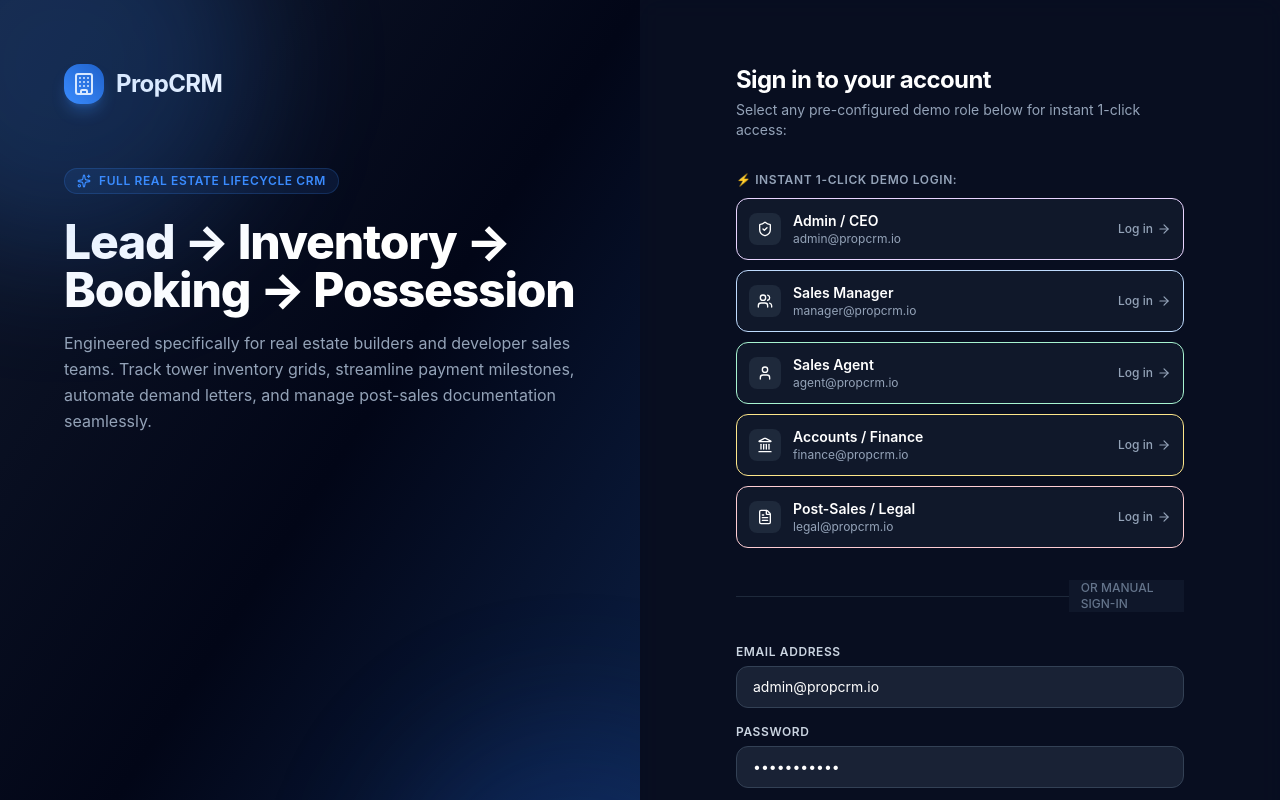
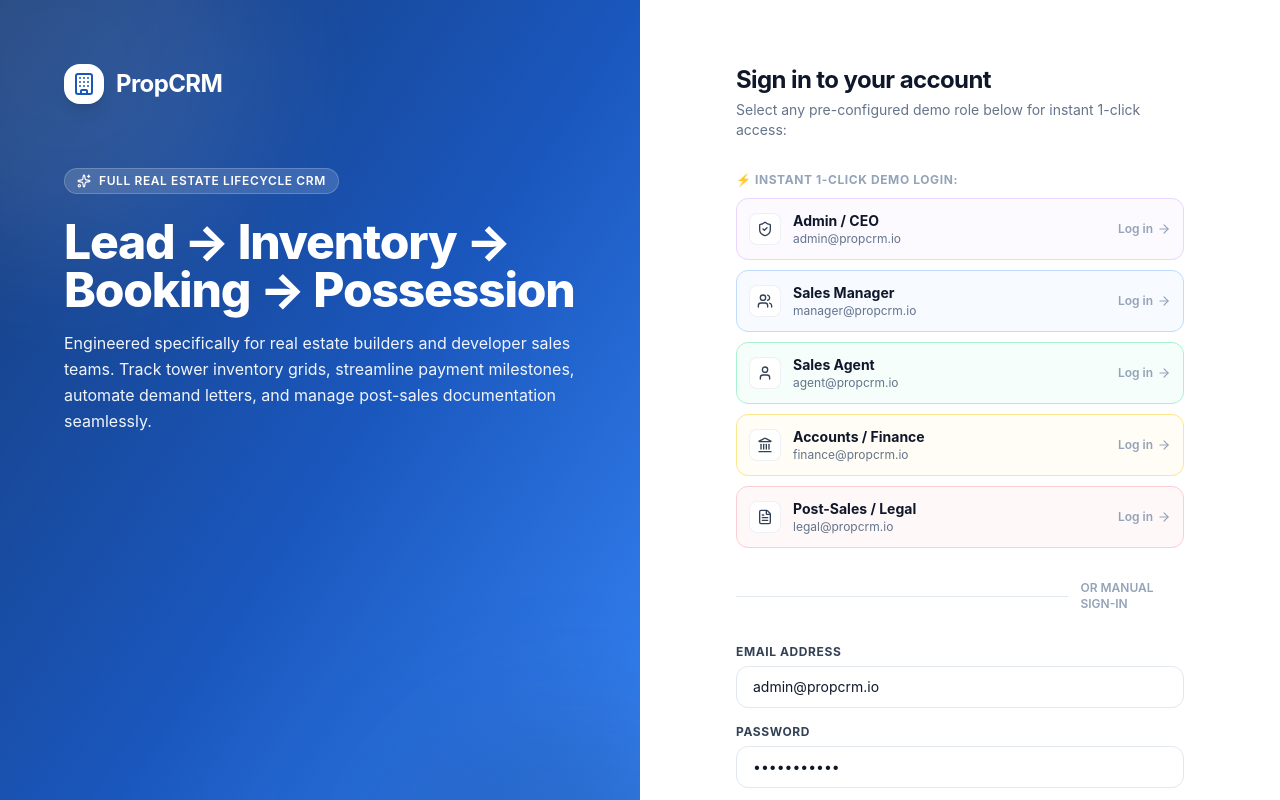
Before and after one commit to Akashxofficial/CRM-1, a Next.js app: page /login in a window 1280 px wide. Shown: the top 800 px of the page. Built offline with nearby package versions, Linux system fonts and the light colour scheme.

Commit message:
style: switch to clean white enterprise base theme with #3B8CFF brand accents

```diff
--- a/src/app/layout.tsx
+++ b/src/app/layout.tsx
@@ -12,8 +12,8 @@ export default function RootLayout({
   children: React.ReactNode;
 }>) {
   return (
-    <html lang="en" className="dark">
-      <body className="antialiased font-sans bg-slate-950 text-slate-50 min-h-screen">
+    <html lang="en">
+      <body className="antialiased font-sans bg-[#F8FAFC] text-slate-900 min-h-screen">
         {children}
       </body>
     </html>
--- a/src/app/login/page.tsx
+++ b/src/app/login/page.tsx
@@ -26,7 +26,6 @@ export default function LoginPage() {
     e.preventDefault();
     setError("");
     startTransition(async () => {
-      // Find role for email or switch to admin
       let role: any = "ADMIN";
       if (email.includes("manager")) role = "SALES_MANAGER";
       else if (email.includes("agent")) role = "SALES_AGENT";
@@ -43,24 +42,24 @@ export default function LoginPage() {
   };
 
   const demoAccounts = [
-    { role: "ADMIN", name: "Admin / CEO", email: "admin@propcrm.io", icon: ShieldCheck, color: "border-purple-200 hover:border-purple-500 bg-purple-50/30 text-purple-700" },
-    { role: "SALES_MANAGER", name: "Sales Manager", email: "manager@propcrm.io", icon: Users, color: "border-blue-200 hover:border-blue-500 bg-blue-50/30 text-blue-700" },
-    { role: "SALES_AGENT", name: "Sales Agent", email: "agent@propcrm.io", icon: User, color: "border-emerald-200 hover:border-emerald-500 bg-emerald-50/30 text-emerald-700" },
-    { role: "ACCOUNTS", name: "Accounts / Finance", email: "finance@propcrm.io", icon: Landmark, color: "border-amber-200 hover:border-amber-500 bg-amber-50/30 text-amber-700" },
-    { role: "POST_SALES", name: "Post-Sales / Legal", email: "legal@propcrm.io", icon: FileText, color: "border-rose-200 hover:border-rose-500 bg-rose-50/30 text-rose-700" },
+    { role: "ADMIN", name: "Admin / CEO", email: "admin@propcrm.io", icon: ShieldCheck, color: "border-purple-200 hover:border-purple-400 bg-purple-50/50 text-purple-700 hover:bg-purple-50" },
+    { role: "SALES_MANAGER", name: "Sales Manager", email: "manager@propcrm.io", icon: Users, color: "border-blue-200 hover:border-blue-400 bg-blue-50/50 text-blue-700 hover:bg-blue-50" },
+    { role: "SALES_AGENT", name: "Sales Agent", email: "agent@propcrm.io", icon: User, color: "border-emerald-200 hover:border-emerald-400 bg-emerald-50/50 text-emerald-700 hover:bg-emerald-50" },
+    { role: "ACCOUNTS", name: "Accounts / Finance", email: "finance@propcrm.io", icon: Landmark, color: "border-amber-200 hover:border-amber-400 bg-amber-50/50 text-amber-700 hover:bg-amber-50" },
+    { role: "POST_SALES", name: "Post-Sales / Legal", email: "legal@propcrm.io", icon: FileText, color: "border-rose-200 hover:border-rose-400 bg-rose-50/50 text-rose-700 hover:bg-rose-50" },
   ];
 
   return (
-    <div className="min-h-screen w-full flex flex-col lg:flex-row bg-slate-950 text-white font-sans">
+    <div className="min-h-screen w-full flex flex-col lg:flex-row bg-[#F8FAFC] text-slate-900 font-sans">
       {/* Left Column: Hero & Branding */}
-      <div className="lg:w-1/2 p-8 lg:p-16 flex flex-col justify-between relative overflow-hidden bg-gradient-to-br from-slate-900 via-slate-950 to-[#0E254E]">
+      <div className="lg:w-1/2 p-8 lg:p-16 flex flex-col justify-between relative overflow-hidden bg-gradient-to-br from-[#163C7A] via-[#1A57BD] to-[#3B8CFF] text-white">
         {/* Background Glows */}
-        <div className="absolute -top-32 -left-32 w-96 h-96 bg-[#3B8CFF]/20 rounded-full blur-3xl pointer-events-none" />
-        <div className="absolute -bottom-32 -right-32 w-96 h-96 bg-[#1A57BD]/20 rounded-full blur-3xl pointer-events-none" />
+        <div className="absolute -top-32 -left-32 w-96 h-96 bg-white/10 rounded-full blur-3xl pointer-events-none" />
+        <div className="absolute -bottom-32 -right-32 w-96 h-96 bg-[#0E254E]/20 rounded-full blur-3xl pointer-events-none" />
 
-        <div>
+        <div className="relative z-10">
           <div className="flex items-center gap-3">
-            <div className="w-10 h-10 rounded-2xl bg-gradient-to-tr from-[#3B8CFF] to-[#1A57BD] flex items-center justify-center text-white shadow-lg shadow-[#3B8CFF]/30">
+            <div className="w-10 h-10 rounded-2xl bg-white text-[#1A57BD] flex items-center justify-center shadow-lg font-bold">
               <Building className="w-6 h-6" />
             </div>
             <span className="font-bold text-2xl tracking-tight text-white font-heading">
@@ -69,13 +68,13 @@ export default function LoginPage() {
           </div>
 
           <div className="mt-16 max-w-lg">
-            <div className="inline-flex items-center gap-2 px-3 py-1 rounded-full bg-[#3B8CFF]/10 border border-[#3B8CFF]/20 text-[#3B8CFF] text-xs font-semibold uppercase tracking-wider mb-6">
+            <div className="inline-flex items-center gap-2 px-3 py-1 rounded-full bg-white/15 border border-white/20 text-white text-xs font-semibold uppercase tracking-wider mb-6 backdrop-blur-sm">
               <Sparkles className="w-3.5 h-3.5" /> Full Real Estate Lifecycle CRM
             </div>
             <h1 className="text-4xl lg:text-5xl font-extrabold tracking-tight text-white leading-tight">
               Lead → Inventory → Booking → Possession
             </h1>
-            <p className="mt-4 text-base text-slate-400 leading-relaxed">
+            <p className="mt-4 text-base text-slate-100 leading-relaxed">
               Engineered specifically for real estate builders and developer sales teams.
               Track tower inventory grids, streamline payment milestones, automate demand letters,
               and manage post-sales documentation seamlessly.
@@ -83,7 +82,7 @@ export default function LoginPage() {
           </div>
         </div>
 
-        <div className="mt-12 pt-8 border-t border-slate-800 flex flex-wrap items-center gap-8 text-xs text-slate-400">
+        <div className="mt-12 pt-8 border-t border-white/15 flex flex-wrap items-center gap-8 text-xs text-white/80 relative z-10">
           <div>
             <p className="text-white font-bold text-lg">100%</p>
             <p>RBAC Enforced</p>
@@ -100,24 +99,24 @@ export default function LoginPage() {
       </div>
 
       {/* Right Column: Instant Role Login & Credentials */}
-      <div className="lg:w-1/2 p-8 lg:p-16 flex flex-col justify-center bg-slate-900/50 backdrop-blur-md">
+      <div className="lg:w-1/2 p-8 lg:p-16 flex flex-col justify-center bg-white">
         <div className="max-w-md w-full mx-auto space-y-8">
           <div>
-            <h2 className="text-2xl font-bold text-white tracking-tight">Sign in to your account</h2>
-            <p className="text-sm text-slate-400 mt-1">
+            <h2 className="text-2xl font-bold text-slate-900 tracking-tight">Sign in to your account</h2>
+            <p className="text-sm text-slate-500 mt-1">
               Select any pre-configured demo role below for instant 1-click access:
             </p>
           </div>
 
           {error && (
-            <div className="p-3.5 rounded-xl bg-rose-500/10 border border-rose-500/30 text-rose-400 text-xs">
+            <div className="p-3.5 rounded-xl bg-rose-50 border border-rose-200 text-rose-600 text-xs">
               {error}
             </div>
           )}
 
           {/* 1-Click Demo Personas */}
           <div className="space-y-2.5">
-            <span className="text-xs font-semibold uppercase tracking-wider text-slate-400 block mb-1">
+            <span className="text-xs font-bold uppercase tracking-wider text-slate-400 block mb-1">
               ⚡ Instant 1-Click Demo Login:
             </span>
             {demoAccounts.map((account) => {
@@ -128,20 +127,20 @@ export default function LoginPage() {
                   type="button"
                   onClick={() => handleDemoLogin(account.role, account.email)}
                   disabled={isPending}
-                  className={`w-full flex items-center justify-between p-3 rounded-xl border text-left transition-all group ${account.color} bg-slate-800/40 hover:bg-slate-800/80`}
+                  className={`w-full flex items-center justify-between p-3 rounded-xl border text-left transition-all group ${account.color} shadow-2xs`}
                 >
                   <div className="flex items-center gap-3">
-                    <div className="w-8 h-8 rounded-lg bg-slate-800 flex items-center justify-center text-white">
+                    <div className="w-8 h-8 rounded-lg bg-white shadow-2xs border border-slate-200/60 flex items-center justify-center text-slate-700 group-hover:text-[#3B8CFF] transition">
                       <Icon className="w-4 h-4" />
                     </div>
                     <div>
-                      <div className="text-sm font-semibold text-white group-hover:text-[#3B8CFF] transition">
+                      <div className="text-sm font-bold text-slate-900 group-hover:text-[#3B8CFF] transition">
                         {account.name}
                       </div>
-                      <div className="text-xs text-slate-400">{account.email}</div>
+                      <div className="text-xs text-slate-500">{account.email}</div>
                     </div>
                   </div>
-                  <div className="flex items-center gap-1 text-xs font-medium text-slate-400 group-hover:text-white transition">
+                  <div className="flex items-center gap-1 text-xs font-semibold text-slate-400 group-hover:text-[#3B8CFF] transition">
                     <span>Log in</span>
                     <ArrowRight className="w-3.5 h-3.5 group-hover:translate-x-1 transition" />
                   </div>
@@ -151,8 +150,8 @@ export default function LoginPage() {
           </div>
 
           <div className="relative flex items-center justify-center">
-            <div className="border-t border-slate-800 w-full" />
-            <span className="bg-slate-900 px-3 text-xs text-slate-500 uppercase font-medium">
+            <div className="border-t border-slate-200 w-full" />
+            <span className="bg-white px-3 text-xs text-slate-400 uppercase font-semibold">
               Or Manual Sign-In
             </span>
           </div>
@@ -160,7 +159,7 @@ export default function LoginPage() {
           {/* Manual Form */}
           <form onSubmit={handleManualSubmit} className="space-y-4">
             <div>
-              <label className="block text-xs font-semibold uppercase tracking-wider text-slate-300 mb-1.5">
+              <label className="block text-xs font-bold uppercase tracking-wider text-slate-700 mb-1.5">
                 Email Address
               </label>
               <input
@@ -169,12 +168,12 @@ export default function LoginPage() {
                 value={email}
                 onChange={(e) => setEmail(e.target.value)}
                 placeholder="demo@vastucrm.com"
-                className="w-full px-4 py-2.5 rounded-xl bg-slate-800/80 border border-slate-700 text-white placeholder-slate-500 focus:outline-none focus:ring-2 focus:ring-[#3B8CFF] text-sm"
+                className="w-full px-4 py-2.5 rounded-xl bg-white border border-slate-200 text-slate-900 placeholder-slate-400 focus:outline-none focus:ring-2 focus:ring-[#3B8CFF] text-sm shadow-2xs"
               />
             </div>
 
             <div>
-              <label className="block text-xs font-semibold uppercase tracking-wider text-slate-300 mb-1.5">
+              <label className="block text-xs font-bold uppercase tracking-wider text-slate-700 mb-1.5">
                 Password
               </label>
               <input
@@ -183,14 +182,14 @@ export default function LoginPage() {
                 value={password}
                 onChange={(e) => setPassword(e.target.value)}
                 placeholder="••••••••"
-                className="w-full px-4 py-2.5 rounded-xl bg-slate-800/80 border border-slate-700 text-white placeholder-slate-500 focus:outline-none focus:ring-2 focus:ring-[#3B8CFF] text-sm"
+                className="w-full px-4 py-2.5 rounded-xl bg-white border border-slate-200 text-slate-900 placeholder-slate-400 focus:outline-none focus:ring-2 focus:ring-[#3B8CFF] text-sm shadow-2xs"
               />
             </div>
 
             <button
               type="submit"
               disabled={isPending}
-              className="w-full py-3 rounded-xl bg-[#3B8CFF] hover:bg-[#2570E8] font-semibold text-white shadow-lg shadow-[#3B8CFF]/25 flex items-center justify-center gap-2 transition disabled:opacity-50 text-sm"
+              className="w-full py-3 rounded-xl bg-[#3B8CFF] hover:bg-[#2570E8] font-bold text-white shadow-md shadow-[#3B8CFF]/25 flex items-center justify-center gap-2 transition disabled:opacity-50 text-sm"
             >
               {isPending ? (
                 <Loader2 className="w-4 h-4 animate-spin" />
--- a/src/components/layout/AppLayout.tsx
+++ b/src/components/layout/AppLayout.tsx
@@ -14,11 +14,11 @@ export async function AppLayout({ children }: { children: React.ReactNode }) {
   const projects = await getProjects();
 
   return (
-    <div className="flex h-screen w-screen overflow-hidden bg-slate-50 dark:bg-slate-950 font-sans">
+    <div className="flex h-screen w-screen overflow-hidden bg-[#F8FAFC] text-slate-900 font-sans">
       <Sidebar user={user} />
-      <div className="flex-1 flex flex-col min-w-0 overflow-hidden">
+      <div className="flex-1 flex flex-col min-w-0 overflow-hidden bg-[#F8FAFC]">
         <Navbar user={user} projects={projects} />
-        <main className="flex-1 overflow-y-auto p-6 lg:p-8">{children}</main>
+        <main className="flex-1 overflow-y-auto p-6 lg:p-8 bg-[#F8FAFC]">{children}</main>
       </div>
     </div>
   );
```
Also changed, not shown: src/components/dashboard/AdminDashboardView.tsx (+26 -26 lines), src/components/layout/Navbar.tsx (+13 -13 lines), src/components/layout/Sidebar.tsx (+17 -17 lines).
